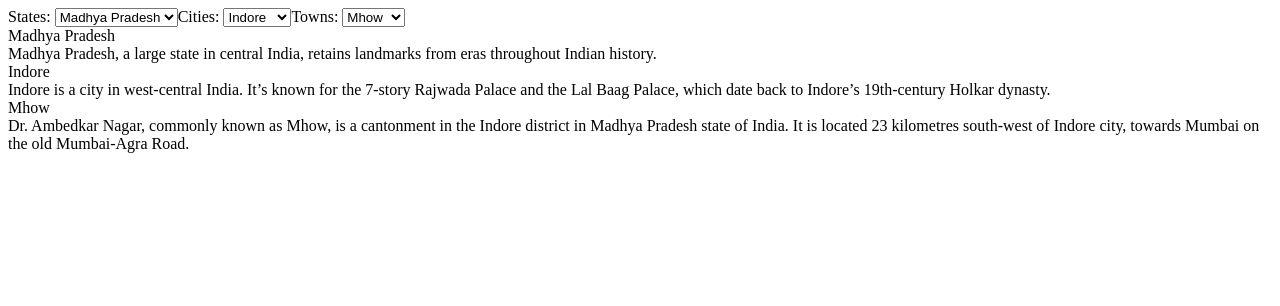
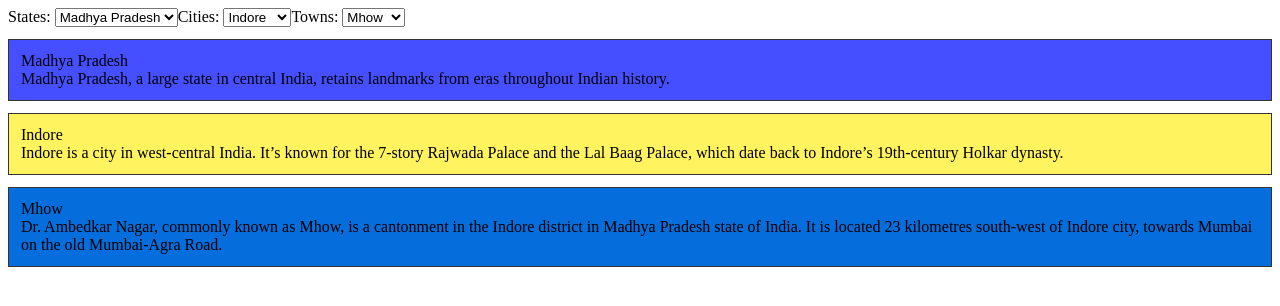
Before and after one commit to sehdevkumar/React-Assignments-Set-2---Dropdown, a React app: page / in a window 1280 px wide. Built offline with nearby package versions, Linux system fonts and the light colour scheme.

Commit message:
Update App.css

```diff
--- a/src/styles/App.css
+++ b/src/styles/App.css
@@ -13,4 +13,21 @@ button{
 
 .bg-pink{
 	background-color:pink;
+}#state-name{
+	border:1px solid #333;
+	padding:12px;
+	margin-top:12px;
+	background:#454fff;
 }
+#city-name{
+	border:1px solid #333;
+	padding:12px;
+	margin-top:12px;
+	background:#fff45f;
+}
+#landmark-name{
+	border:1px solid #333;
+	padding:12px;
+	margin-top:12px;
+	background:#056ddc;
+}
```
